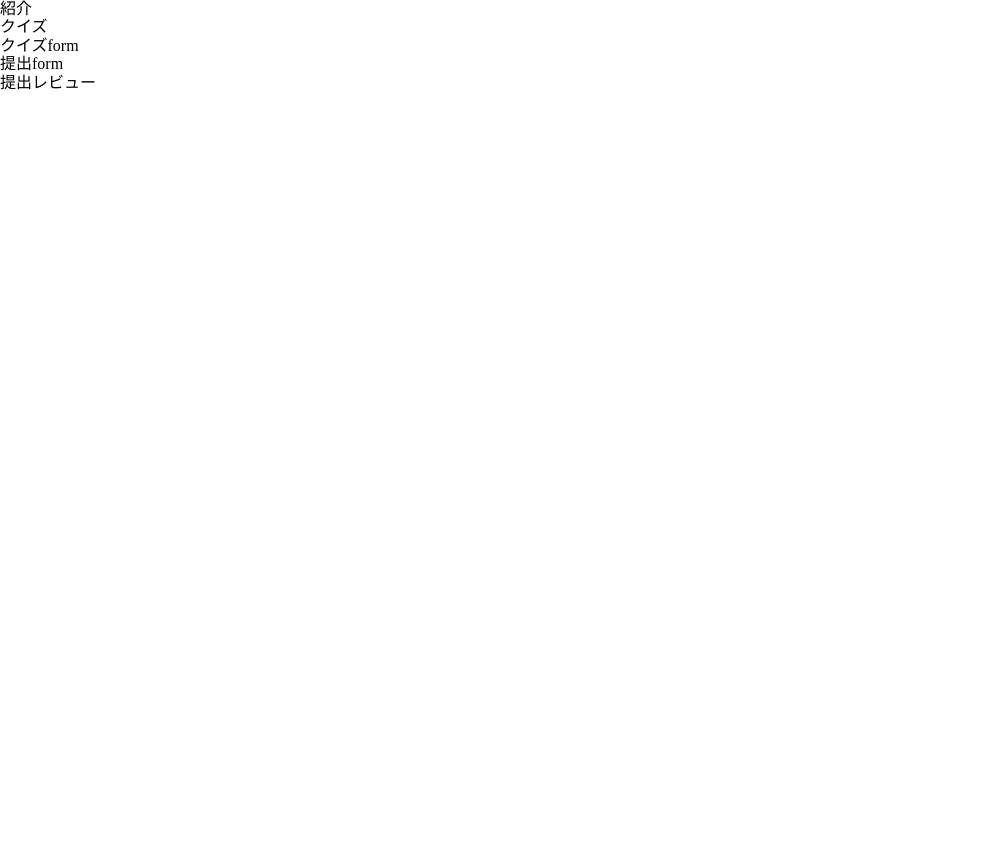
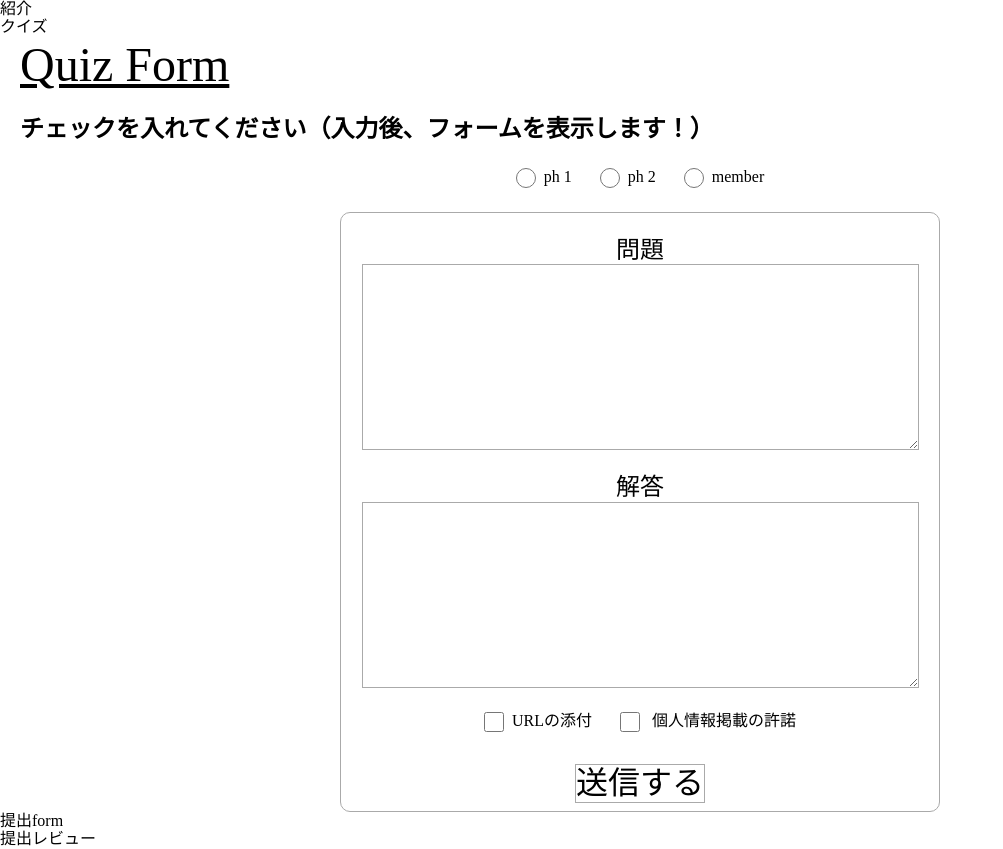
Before and after one commit to posse-ap/posse3-hackathon-202309-team4A, a plain HTML site: page index.html in a window 1280 px wide. Shown: the whole page, without its empty margins (0-1003 px from the left). Before the commit the page ends 800 px from the top, so only its background shows below. Drawn offline with Linux system fonts and the light colour scheme.

Commit message:
クイズフォームの作成　htmlとcssが完了、JavaScriptとメディアクエリが終わっていない段階のもの

```diff
--- a/assets/css/style.css
+++ b/assets/css/style.css
@@ -0,0 +1,159 @@
+/* クイズformのタイトル */
+/* .quizForm{
+    font-size: 40px;
+    color:black;
+    text-align: center;
+    text-decoration: underline;
+} */
+
+/* 外枠 */
+/* form{
+    border: solid 1px #aaa;
+    height: max-content;
+    width:600px;
+    margin: 0 auto;
+    background-color: rgb(246, 244, 243);
+    border-radius: 10px;
+} */
+
+/* セレクトボックス */
+/* .group{
+
+}
+
+.category{
+    border:solid 1px #aaa;
+    margin: 50px;
+} */
+
+/* 問題と解答のボックス */
+/* textarea{
+    border: solid 1px #aaa;
+    border-radius:5px;
+    padding: 10px;
+    height: 160px;
+    font-size: 15px;
+    margin: 90px;
+    text-align: left;
+}
+
+.question{
+    margin-right: 300px;
+} */
+
+/* 送信ボタン */
+/* .btn{
+    border: solid 1px #aaa;
+    text-align: center;
+    width: 100px;
+}
+.switch{
+    justify-content:  center;
+} */
+
+/* フォームのタイトル */
+.quiz-title{
+    font-size: 48px;
+    color:black;
+    margin-left: 20px;
+    text-decoration: underline;
+}
+
+/* フォームの説明 */
+.quiz-description{
+    font-size: 24px;
+    font-weight: bold;
+    margin-left: 20px;
+    margin-top: 24px;
+}
+
+/* 分類 */
+.quiz-checkbox{
+    margin-top: 24px;
+    margin-bottom: 24px;
+}
+
+/* 選択肢 */
+.quiz-checkbox-1{
+    font-size: 16px;
+    margin-right: 24px;
+}
+
+.quiz-checkbox-2{
+    font-size: 16px;
+}
+
+.quiz-checkbox-3{
+    font-size: 16px;
+    margin-left: 24px;
+}
+
+.q-checkbox{
+    appearance: revert;
+    height: 20px;
+    width: 20px;
+    margin-right: 8px;
+}
+
+/* フォーム全体 */
+.quiz-box{
+    margin-top: 16px;
+    border: solid 1px #aaa;
+    border-radius: 10px;
+    width: 600px;
+    margin: 0 auto;
+}
+
+/* 問題について */
+.quiz-question{
+    margin-top: 24px;
+    margin-bottom: 24px;
+}
+
+.question-content{
+    font-size: 24px;
+}
+
+.q-content{
+    border: solid 1px #aaa;
+    text-align: left;
+}
+
+
+/* 解答について */
+.quiz-answer{
+    margin-bottom: 24px;
+}
+
+.answer-content{
+    font-size: 24px;
+}
+
+.q-answer{
+    border: solid 1px #aaa;
+    text-align: left;
+}
+
+/* チェック項目について */
+.quiz-concent{
+    margin-bottom: 24px;
+    text-align: center;
+}
+.quiz-concent-1{
+    margin-right: 24px;
+}
+
+.q-concent{
+    appearance: revert;
+    height: 20px;
+    width: 20px;
+    margin-right: 8px;
+}
+
+/* 送信ボタン */
+.q-button{
+    border: solid 1px #aaa;
+    margin-top: 8px;
+    margin-bottom: 8px;
+    font-size: 32px;
+}
--- a/index.html
+++ b/index.html
@@ -14,7 +14,70 @@
     <main>
         <section>紹介</section>
         <section>クイズ</section>
-        <section>クイズform</section>
+        <!-- <section>
+            <h2 class="quizForm">クイズform</h2>
+            <form action="">
+                <div class="group">
+                    <label class="category" for="category">分類</label>
+                    <select name="category" id="category">
+                        <option value="blank" selected></option>
+                        <option value="ph 1">ph 1</option>
+                        <option value="ph 2">ph 2</option>
+                        <option value="members">members</option>
+                    </select>
+                </div>
+                <div class="query">
+                    <label class="category" for="question">問題</label>
+                    <input type="textarea" id="Question" name="Question" > -->
+                    <!-- <textarea name="question" id="question" cols="30" rows="10"></textarea>
+                </div>
+                <div class="reply">
+                    <label class="answer" for="answer">解答</label> -->
+                    <!-- <input type="textarea" id="answer" name="answer"> -->
+                    <!-- <textarea name="answer" id="answer" cols="30" rows="10"></textarea>
+                </div> -->
+                <!-- <input type="submit" value="送信する"> -->
+                <!-- <div class="btn">
+                    <button class="switch">送信する</button>
+                </div>
+            </form>
+        </section> -->
+        <section class="quiz-form">
+            <h2 class="quiz-title">Quiz Form</h2>
+            <p class="quiz-description">チェックを入れてください（入力後、フォームを表示します！）</p>
+            <div class="quiz-checkbox">
+                <label class="quiz-checkbox-1" for="checkbox-1">
+                    <input class="q-checkbox" type="radio" id="checkbox-1" name="category">ph 1
+                </label>
+                <label class="quiz-checkbox-2" for="checkbox-2">
+                    <input class="q-checkbox" type="radio" id="checkbox-2" name="category">ph 2
+                </label>
+                <label class="quiz-checkbox-3" for="checkbox-3">
+                    <input class="q-checkbox" type="radio"  id="checkbox-3" name="category">member
+                </label>
+            </div>
+            <form class="quiz-box" action="">
+                <div class="quiz-question">
+                    <label class="question-content" for="q-content">問題</label>
+                        <textarea class="q-content" name="q-content" id="q-content" cols="60" rows="10"></textarea>
+                </div>
+                <div class="quiz-answer">
+                    <label class="answer-content" for="q-answer">解答</label>
+                        <textarea class="q-answer" name="q-answer" id="q-answer" cols="60" rows="10"></textarea>
+                </div>
+                <div class="quiz-concent">
+                    <label class="quiz-concent-1" for="q-concent-1">
+                        <input class="q-concent" type="checkbox" name="concent" id="q-concent-1"/>URLの添付
+                    </label>
+                    <label class="quiz-concent-2" for="q-concent-2">
+                        <input class="q-concent" type="checkbox" name="concent" id="q-concent-2"/> 個人情報掲載の許諾
+                    </label>
+                </div>
+                <div class="quiz-button">
+                        <button class="q-button">送信する</button>
+                </div>
+            </form>
+        </section>
         <section>提出form</section>
         <section>提出レビュー</section>
     </main>
```
